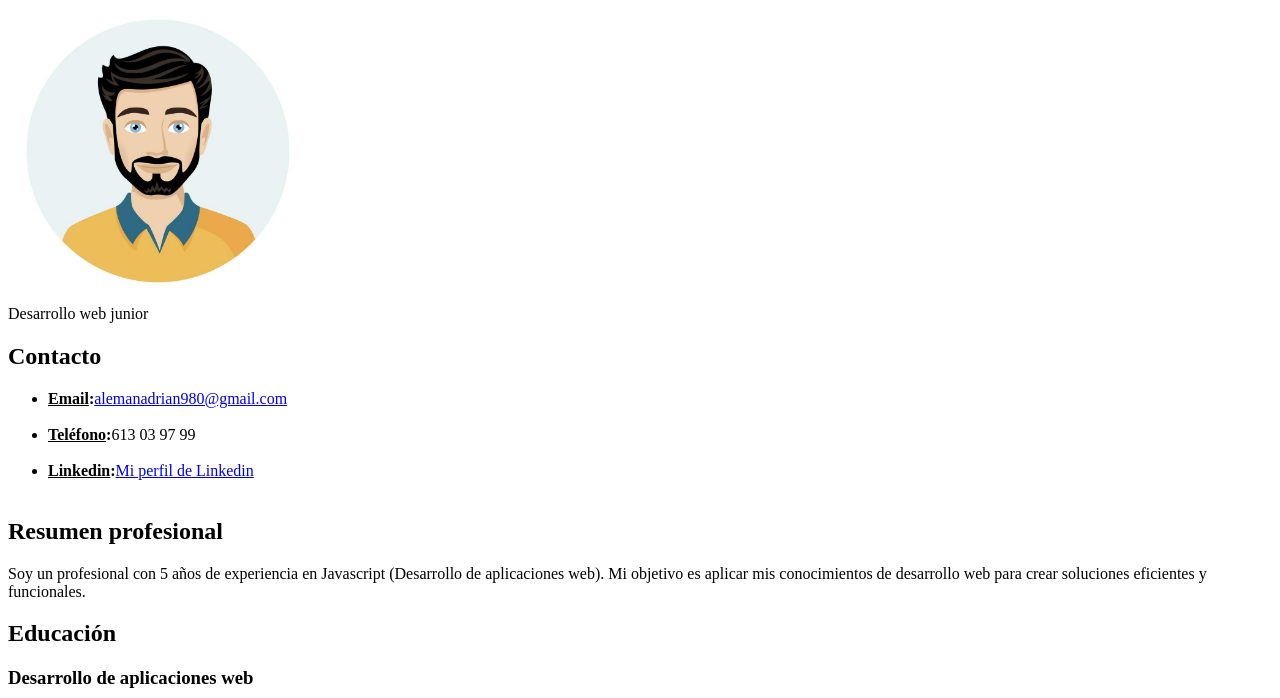
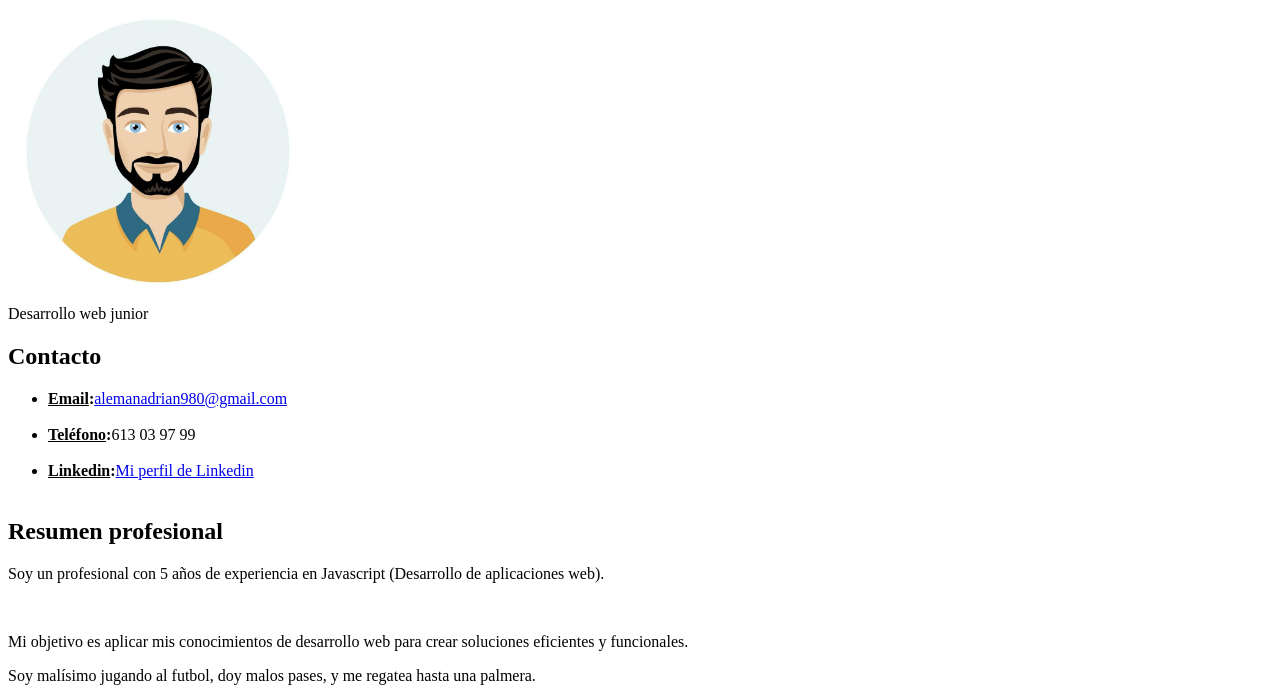
Before and after one commit to ka7894647/Trabajo-grupal-ETS, a plain HTML site: page index.html in a window 1280 px wide. Shown: the part 79-777 px from the top of the page. Drawn offline with Linux system fonts and the light colour scheme.

Commit message:
Cambio en el repositorio clonado.

```diff
--- a/index.html
+++ b/index.html
@@ -28,8 +28,10 @@
 
         <section>
             <h2>Resumen profesional</h2>
-            Soy un profesional con 5 años de experiencia en Javascript (Desarrollo de aplicaciones web). Mi objetivo es
-            aplicar mis conocimientos de desarrollo web para crear soluciones eficientes y funcionales.
+           <p> Soy un profesional con 5 años de experiencia en Javascript (Desarrollo de aplicaciones web).</p> <br>
+           <p> Mi objetivo es aplicar mis conocimientos de desarrollo web para crear soluciones eficientes y funcionales.</p>
+           <p>Soy malísimo jugando al futbol, doy malos pases, y me regatea hasta una palmera.</p>
+           <p>Pero super malo, malo malísimo.</p>
         </section>
 
         <section>
```
